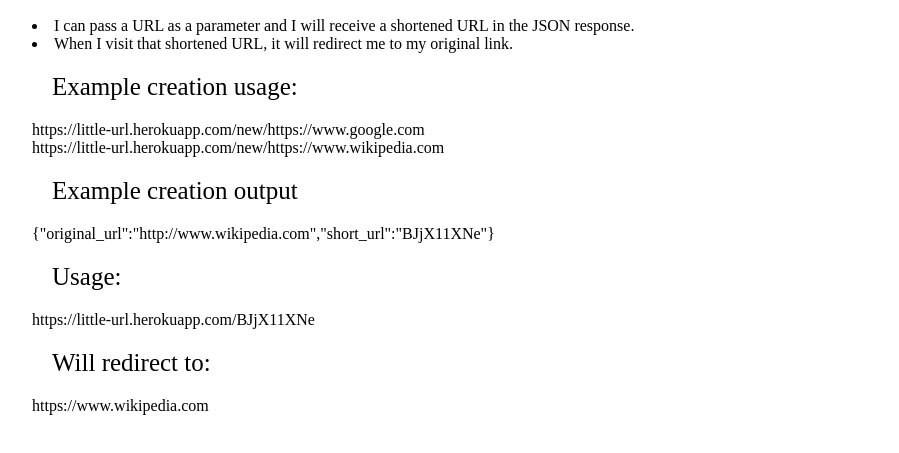
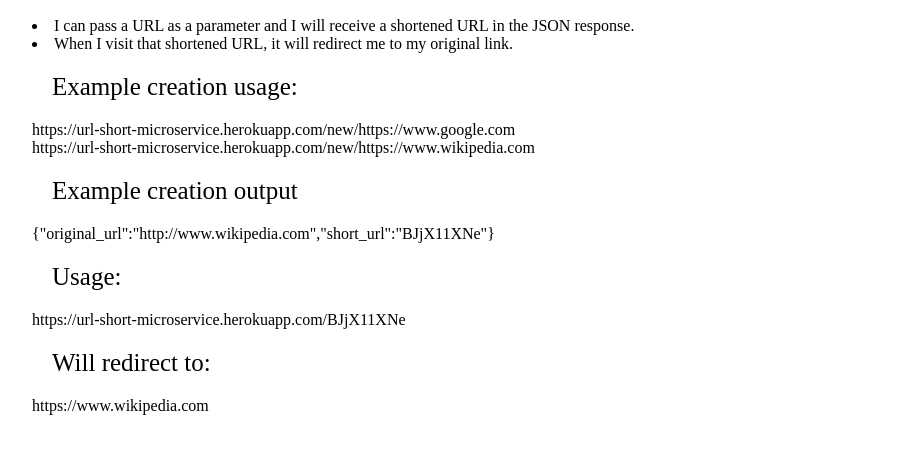
Before and after one commit to yzhbankov/url-shorter, a website: page public/index.html in a window 1280 px wide. Shown: the part 139-592 px from the top of the page, without its empty margins (96-995 px from the left). Drawn offline with Linux system fonts and the light colour scheme.

Commit message:
change url on index.html

```diff
--- a/public/index.html
+++ b/public/index.html
@@ -12,12 +12,12 @@
 <li>I can pass a URL as a parameter and I will receive a shortened URL in the JSON response.</li>
 <li>When I visit that shortened URL, it will redirect me to my original link.</li>
 <div class="title">Example creation usage:</div>
-<div>https://little-url.herokuapp.com/new/https://www.google.com</div>
-<div>https://little-url.herokuapp.com/new/https://www.wikipedia.com</div>
+<div>https://url-short-microservice.herokuapp.com/new/https://www.google.com</div>
+<div>https://url-short-microservice.herokuapp.com/new/https://www.wikipedia.com</div>
 <div class="title">Example creation output</div>
 <div>{"original_url":"http://www.wikipedia.com","short_url":"BJjX11XNe"}</div>
 <div class="title">Usage:</div>
-<div>https://little-url.herokuapp.com/BJjX11XNe</div>
+<div>https://url-short-microservice.herokuapp.com/BJjX11XNe</div>
 <div class="title">Will redirect to:</div>
 <div>https://www.wikipedia.com</div>
 </body>
```
